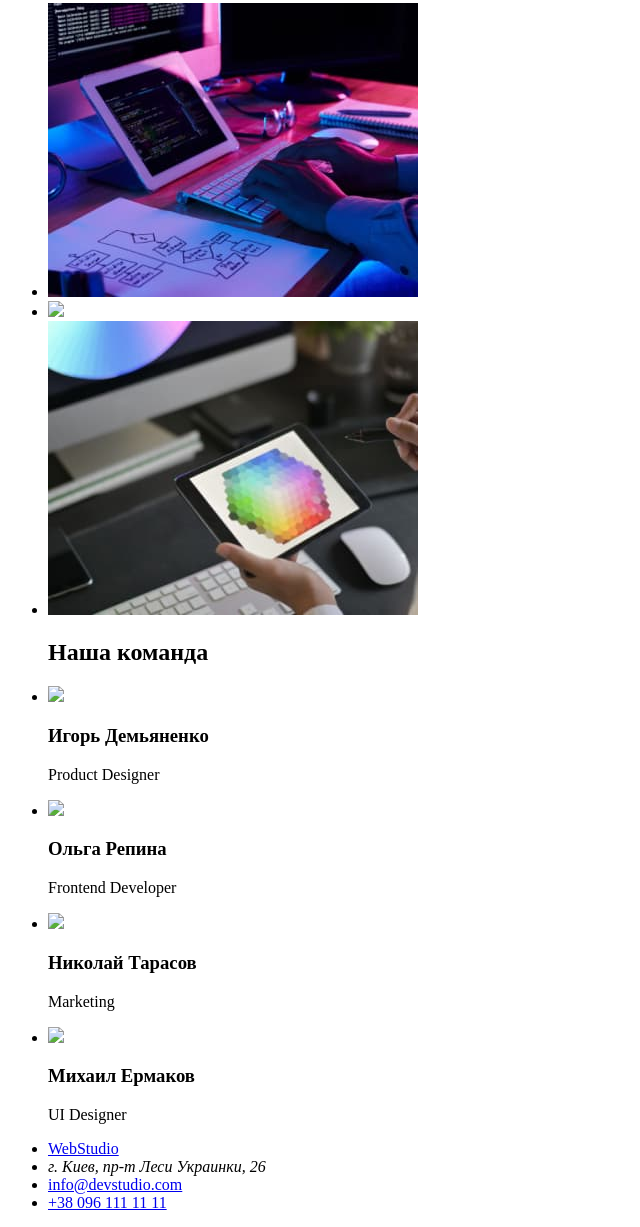
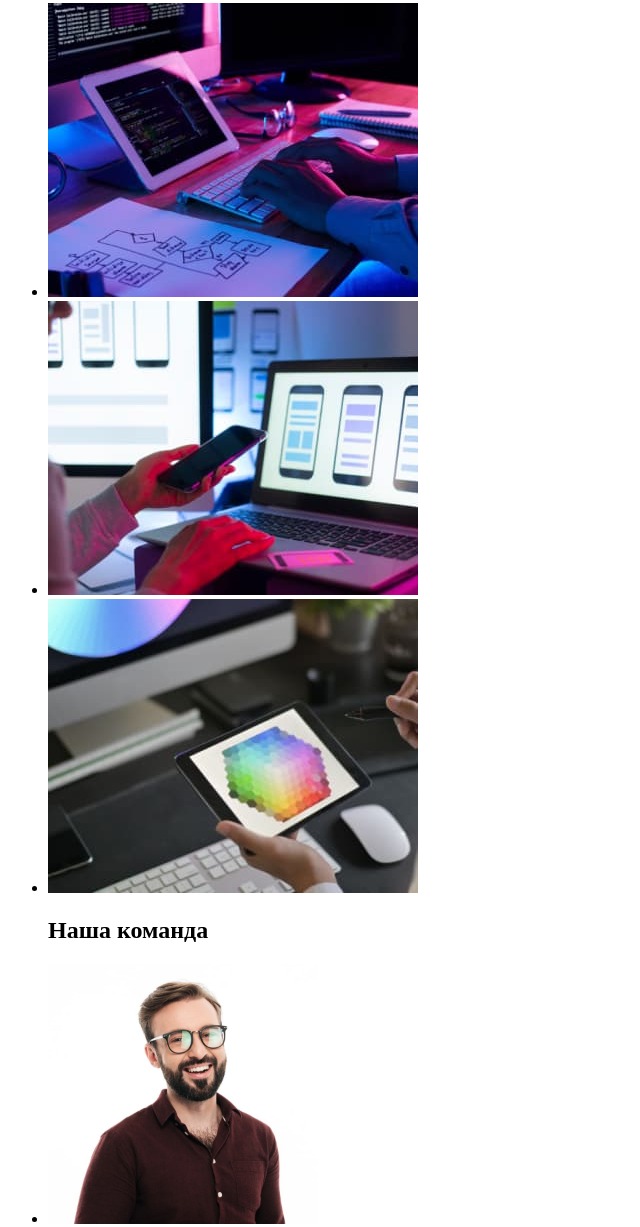
Before and after one commit to OlgaLipko/goit-markup-hw-01, a plain HTML site: page index.html in a window 1280 px wide. Shown: the part 673-1900 px from the top of the page, without its empty margins (0-640 px from the left). Drawn offline with Linux system fonts and the light colour scheme.

Commit message:
исправляет путь фото

```diff
--- a/index.html
+++ b/index.html
@@ -63,13 +63,13 @@
     <ul>
 
         <li>
-            <a href=""><img src="images/What_are_we_doing/img.jpg"> </a>
+            <a href=""><img src="images/what_are_we_doing/img.jpg"> </a>
         </li>
         <li>
-            <a href=""><img src="images/What_are_we_doing/img.jpg2" width=370></a>
+            <a href=""><img src="images/what_are_we_doing/img2.jpg" width=370></a>
         </li>
         <li>
-            <a href=""><img src="images/What_are_we_doing/img3.jpg"width=370> </a>
+            <a href=""><img src="images/what_are_we_doing/img3.jpg"width=370> </a>
         </li>
     </ul>
 </section>
@@ -78,22 +78,22 @@
 <ul>
     <h2>Наша команда</h2>
     <li>
-        <img src="images/Foto/designer.jpg" width=270>
+        <img src="images/photo/designer.jpg" width=270>
         <h3>Игорь Демьяненко</h3>
         <p>Product Designer</p>
     </li>
     <li>
-        <img src="images/Foto/developer.jpg" width=270>
+        <img src="images/photo/developer.jpg" width=270>
         <h3>Ольга Репина</h3>
         <p>Frontend Developer</p>
     </li>
     <li>
-        <img src="images/Foto/marketing.jpg" width=270>
+        <img src="images/photo/marketing.jpg" width=270>
         <h3>Николай Тарасов</h3>
         <p>Marketing</p>
     </li>
     <li>
-        <img src="images/Foto/UI.jpg" width=270>
+        <img src="images/photo/ui.jpg" width=270>
         <h3>Михаил Ермаков</h3>
         <p>UI Designer</p>
     </li>
```
